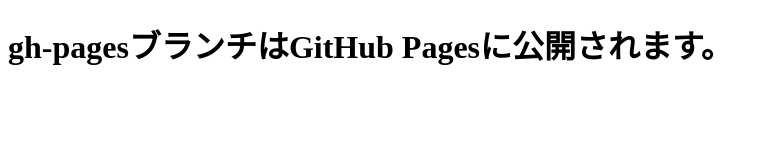
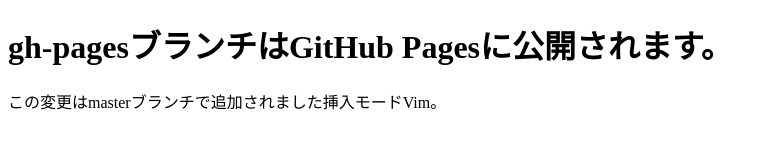
Before and after one commit to UOToneg/git-study, a plain HTML site: page index.html in a window 1280 px wide. Shown: the whole page, without its empty margins (0-768 px from the left). Drawn offline with Linux system fonts and the light colour scheme.

Commit message:
段落追加

```diff
--- a/index.html
+++ b/index.html
@@ -6,5 +6,6 @@
   </head>
   <body>
     <h1>gh-pagesブランチはGitHub Pagesに公開されます。</h1>
+    <p>この変更はmasterブランチで追加されました挿入モードVim。</p>
   </body>
 </html>
```
